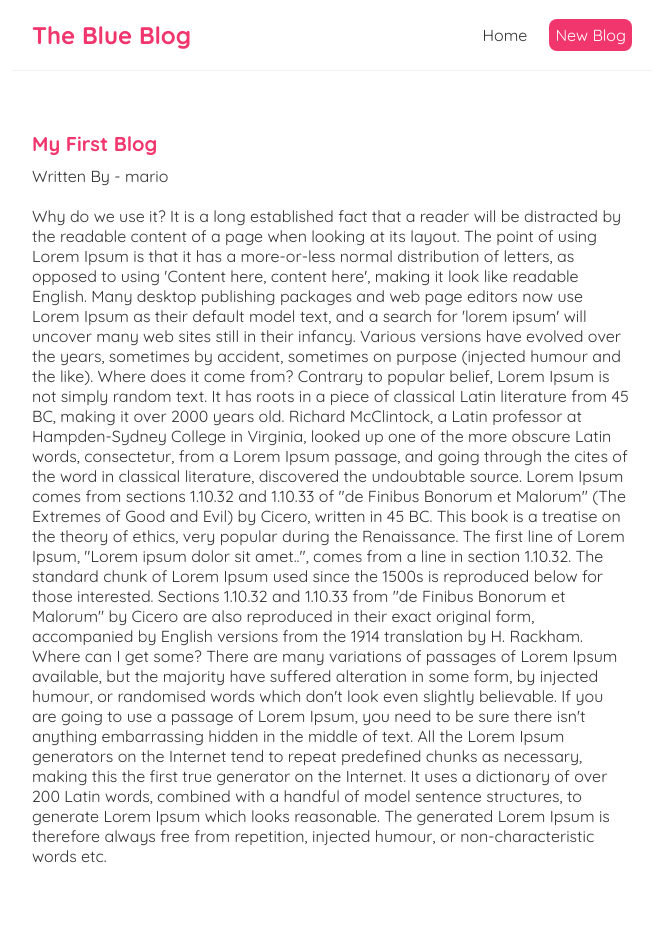
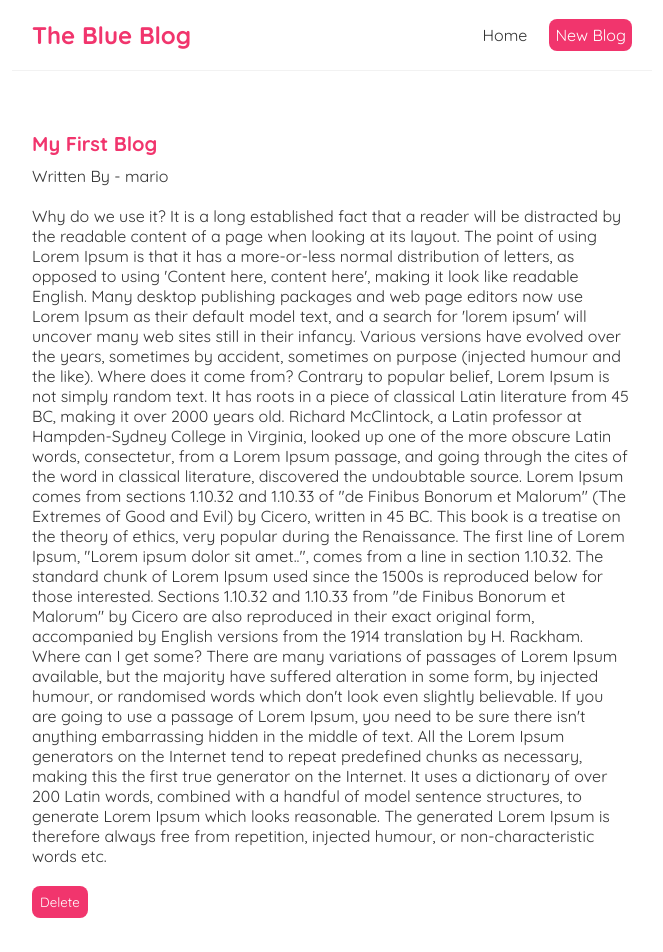
Before and after one commit to NuhaG/pink-blog, a React (Create React App) app: page /blogs/1 in a window 1280 px wide. Shown: the top 952 px of the page, without its empty margins (308-971 px from the left). Built offline with nearby package versions, Linux system fonts and the light colour scheme; data requests are answered from the project's data file.

Commit message:
deleting blogs

```diff
--- a/src/blogDetails.js
+++ b/src/blogDetails.js
@@ -1,9 +1,18 @@
-import { useParams } from "react-router-dom/cjs/react-router-dom.min";
+import { useHistory, useParams } from "react-router-dom/cjs/react-router-dom.min";
 import useFetch from "./useFetch";
 
 const BlogDetails = () => {
     const { id } = useParams();
     const { data: blog,error,isPending } = useFetch('http://localhost:8000/blogs/' + id);
+    const history = useHistory();
+
+    const handleClick = () => {
+        fetch('http://localhost:8000/blogs/' + id, {
+            method: 'DELETE'
+        }).then(() => {
+           history.push('/');
+        });
+    }
 
     return (
         <div className="blog-details">
@@ -14,6 +23,8 @@
                     <h2>{blog.title}</h2>
                     <p>Written By - {blog.author}</p>
                     <div>{blog.body}</div>
+
+                    <button onClick={handleClick}>Delete</button>
                 </article>
             )}
         </div>
--- a/src/create.js
+++ b/src/create.js
@@ -6,7 +6,7 @@
   const [body, setBody] = useState("");
   const [author, setAuthor] = useState("mario");
   const [isPending, setPending] = useState(false);
-  const history = useHistory(); // used for redirecting back or forth
+  const history = useHistory();
 
   const handleSubmit = (e) => {
     e.preventDefault();
@@ -21,8 +21,7 @@
     }).then(() => {
         console.log("Blog added");
         setPending(false);
-        // history.go(-1); goes back one page in history
-        history.push('/'); // goes to home page
+        history.push('/');
     })
   }
 
--- a/src/index.css
+++ b/src/index.css
@@ -59,6 +59,14 @@
 .blog-details div{
   margin: 20px 0;
 }
+.blog-details button{
+  background: #f1356d;
+  color: #fff;
+  border: 0px;
+  padding: 8px;
+  border-radius: 8px;
+  cursor: pointer;
+}
 .create {
   max-width: 400px;
   margin: 0 auto;
```
Also changed, not shown: data/db.json (+0 -12 lines).
